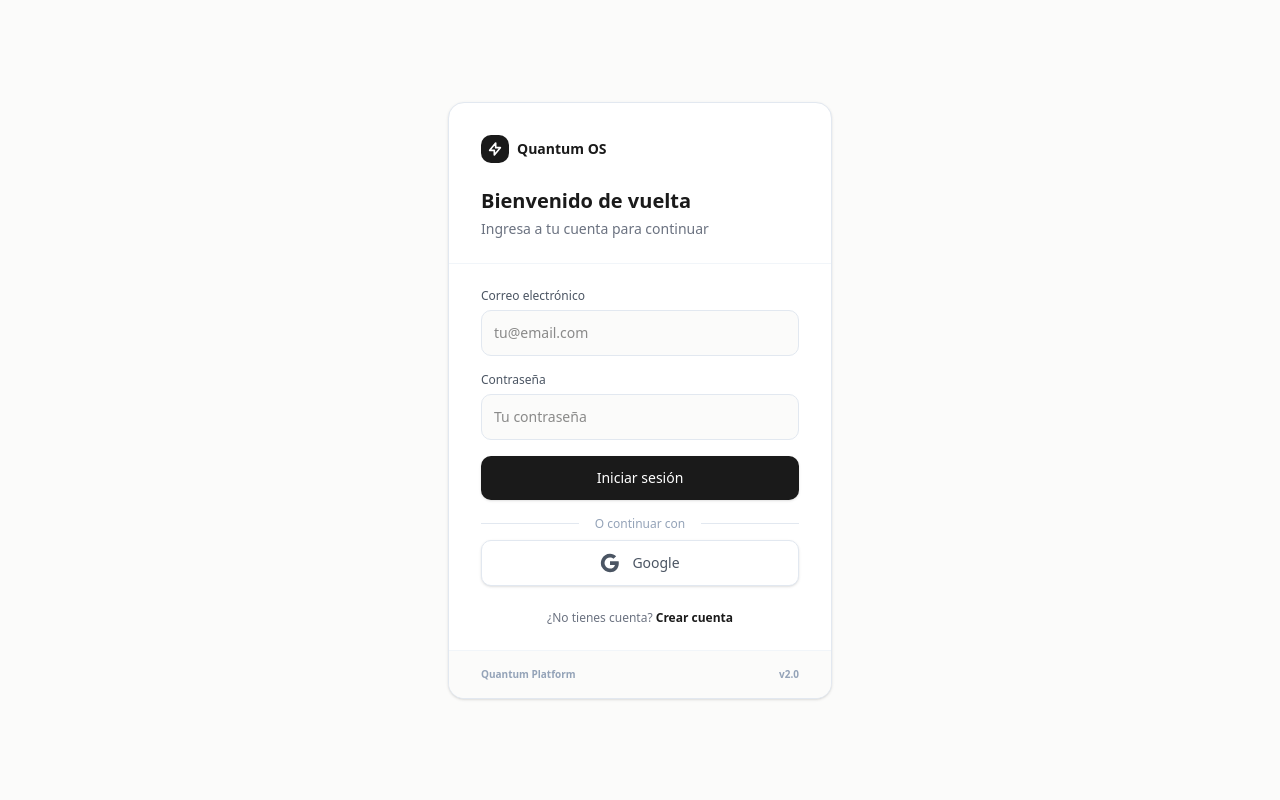
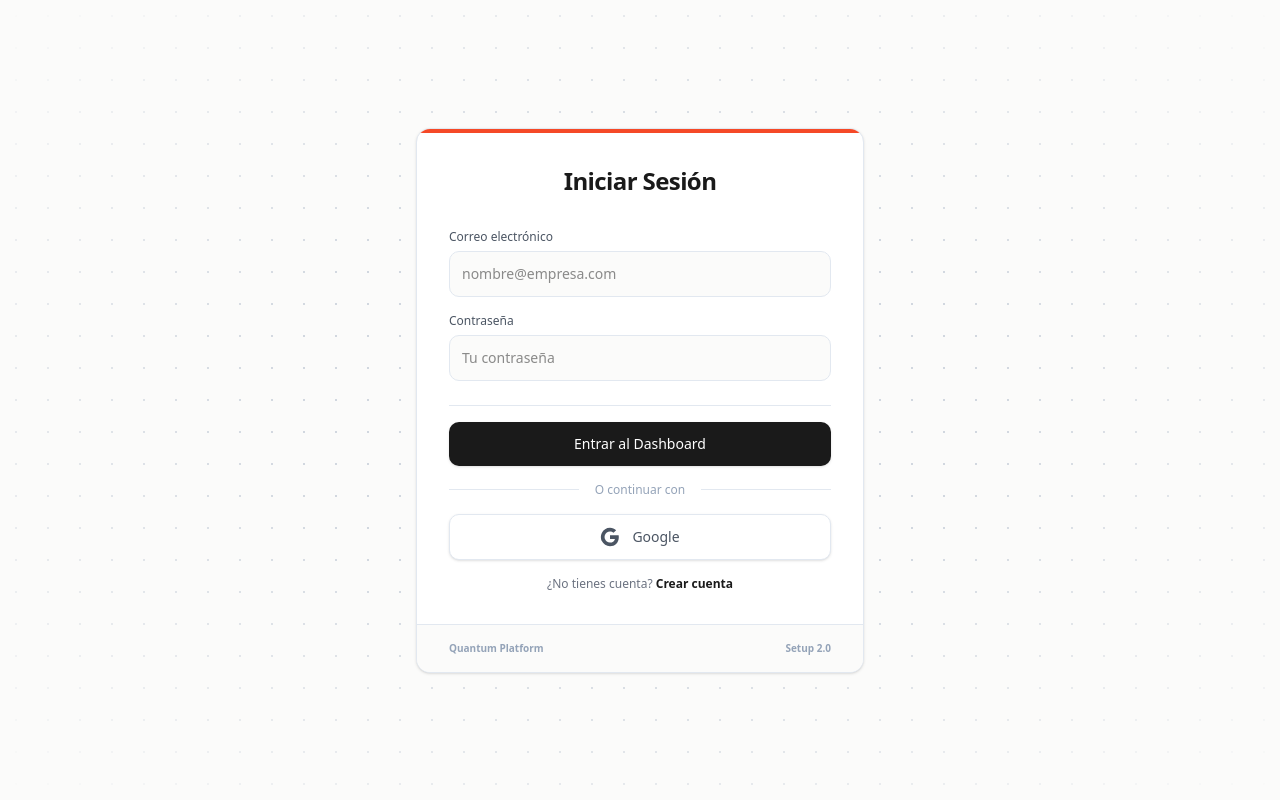
Before and after one commit to juanpabloortiz01/Quantum-OS, a Next.js app: page /login in a window 1280 px wide. Built offline with nearby package versions, Linux system fonts and the light colour scheme; no server answers.

Commit message:
feat: redirect step 7 to /login if session exists, redesign login page to match onboarding card

```diff
--- a/src/app/login/page.tsx
+++ b/src/app/login/page.tsx
@@ -1,7 +1,7 @@
 "use client"
 
-import { signIn } from "next-auth/react"
-import { useState } from "react"
+import { signIn, useSession } from "next-auth/react"
+import { useState, useEffect } from "react"
 import { useRouter } from "next/navigation"
 import Link from "next/link"
 import { motion } from "motion/react"
@@ -9,11 +9,19 @@ import { Loader2 } from "lucide-react"
 
 export default function LoginPage() {
   const router = useRouter()
+  const { status } = useSession()
   const [email, setEmail] = useState("")
   const [password, setPassword] = useState("")
   const [isLoading, setIsLoading] = useState(false)
   const [isGoogleLoading, setIsGoogleLoading] = useState(false)
   const [error, setError] = useState("")
+
+  // Si ya está autenticado, redirigir al dashboard
+  useEffect(() => {
+    if (status === "authenticated") {
+      router.push("/dashboard")
+    }
+  }, [status, router])
 
   const handleEmailLogin = async (e: React.FormEvent) => {
     e.preventDefault()
@@ -43,38 +51,62 @@ export default function LoginPage() {
     await signIn("google", { callbackUrl: "/dashboard" })
   }
 
+  if (status === "loading" || status === "authenticated") {
     return (
-    <div className="min-h-screen bg-[#FBFBFA] flex items-center justify-center p-4">
+      <div className="min-h-screen bg-[#FBFBFA] flex items-center justify-center">
+        <span className="text-[#1A1A1A] text-sm font-semibold animate-pulse">Cargando...</span>
+      </div>
+    )
+  }
+
+  return (
+    <div className="min-h-screen bg-[#FBFBFA] text-[#1A1A1A] flex items-center justify-center p-4 selection:bg-slate-200 selection:text-black font-sans relative">
+
+      {/* DOT GRID igual que el onboarding */}
+      <div
+        className="absolute inset-0 z-0 opacity-40 pointer-events-none"
+        style={{
+          backgroundImage: "radial-gradient(#94A3B8 1px, transparent 1px)",
+          backgroundSize: "32px 32px",
+          maskImage: "radial-gradient(ellipse 70% 70% at 50% 50%, black 40%, transparent 100%)",
+          WebkitMaskImage: "radial-gradient(ellipse 70% 70% at 50% 50%, black 40%, transparent 100%)",
+        }}
+      />
+
+      <div className="relative z-10 w-full max-w-md">
+        {/* TARJETA — mismo estilo que el onboarding */}
         <motion.div
           initial={{ opacity: 0, y: 16 }}
           animate={{ opacity: 1, y: 0 }}
           transition={{ duration: 0.5, ease: [0.25, 0.1, 0.25, 1] }}
-        className="w-full max-w-sm bg-white border border-[#E2E8F0] rounded-2xl shadow-sm overflow-hidden"
+          className="border border-[#E2E8F0] bg-white rounded-xl shadow-sm relative overflow-hidden"
         >
-        {/* Header */}
-        <div className="px-8 pt-8 pb-6 border-b border-[#F1F5F9]">
-          <div className="flex items-center gap-2 mb-6">
-            <div className="w-7 h-7 bg-[#1A1A1A] rounded-lg flex items-center justify-center">
-              <svg viewBox="0 0 24 24" fill="none" className="w-4 h-4 text-white" stroke="currentColor" strokeWidth={2.5}>
-                <path strokeLinecap="round" strokeLinejoin="round" d="M13 10V3L4 14h7v7l9-11h-7z" />
-              </svg>
-            </div>
-            <span className="text-sm font-semibold text-[#1A1A1A]">Quantum OS</span>
-          </div>
-          <h1 className="text-xl font-semibold text-[#1A1A1A]">Bienvenido de vuelta</h1>
-          <p className="text-sm text-[#6B7280] mt-1">Ingresa a tu cuenta para continuar</p>
+          {/* Franja naranja superior igual a la barra de progreso del onboarding */}
+          <div className="h-1 bg-[#F54927]" />
+
+          {/* Contenido */}
+          <div className="p-8">
+            {/* Título igual al header del onboarding */}
+            <div className="mb-8 text-center flex flex-col gap-1">
+              <motion.h1
+                initial={{ opacity: 0, scale: 0.98 }}
+                animate={{ opacity: 1, scale: 1 }}
+                transition={{ duration: 0.5, ease: [0.25, 0.1, 0.25, 1] }}
+                className="text-2xl font-bold tracking-tight text-[#1A1A1A]"
+              >
+                Iniciar Sesión
+              </motion.h1>
             </div>
 
-        {/* Form */}
-        <div className="px-8 py-6 space-y-4">
-          <form onSubmit={handleEmailLogin} className="space-y-4">
+            {/* Formulario */}
+            <form onSubmit={handleEmailLogin} className="flex flex-col gap-4">
               <div>
                 <label className="block text-xs font-medium text-[#4B5563] mb-1.5">
                   Correo electrónico
                 </label>
                 <input
                   type="email"
-                placeholder="tu@email.com"
+                  placeholder="nombre@empresa.com"
                   value={email}
                   onChange={(e) => setEmail(e.target.value)}
                   disabled={isLoading || isGoogleLoading}
@@ -102,11 +134,12 @@ export default function LoginPage() {
                 </p>
               )}
 
+              <div className="flex gap-3 pt-4 border-t border-[#E2E8F0] mt-2">
                 <motion.button
-              whileTap={{ scale: 0.97 }}
+                  whileTap={{ scale: 0.96 }}
                   type="submit"
                   disabled={isLoading || isGoogleLoading}
-              className="w-full bg-[#1A1A1A] text-white font-medium py-3 text-sm rounded-lg hover:bg-[#333] transition-colors disabled:opacity-50 shadow-sm flex items-center justify-center gap-2"
+                  className="flex-1 bg-[#1A1A1A] text-white font-medium py-3 text-sm rounded-lg hover:bg-[#333] transition-colors disabled:opacity-50 shadow-sm flex items-center justify-center gap-2"
                 >
                   {isLoading ? (
                     <>
@@ -114,13 +147,14 @@ export default function LoginPage() {
                       Ingresando...
                     </>
                   ) : (
-                "Iniciar sesión"
+                    "Entrar al Dashboard"
                   )}
                 </motion.button>
+              </div>
             </form>
 
             {/* Divider */}
-          <div className="relative my-2">
+            <div className="relative my-4">
               <div className="absolute inset-0 flex items-center">
                 <span className="w-full border-t border-[#E2E8F0]" />
               </div>
@@ -152,7 +186,7 @@ export default function LoginPage() {
               </span>
             </button>
 
-          <p className="text-center text-xs text-[#6B7280] pt-2">
+            <p className="text-center text-xs text-[#6B7280] mt-4">
               ¿No tienes cuenta?{" "}
               <Link href="/onboarding" className="text-[#1A1A1A] font-semibold hover:underline">
                 Crear cuenta
@@ -160,12 +194,14 @@ export default function LoginPage() {
             </p>
           </div>
 
-        {/* Footer */}
-        <div className="px-8 py-4 border-t border-[#F1F5F9] bg-[#FBFBFA] flex items-center justify-between">
+          {/* Footer igual al del onboarding */}
+          <div className="h-[1px] bg-[#E2E8F0]" />
+          <div className="px-8 py-4 flex items-center justify-between bg-[#FBFBFA]">
             <span className="text-[10px] font-semibold text-[#94A3B8]">Quantum Platform</span>
-          <span className="text-[10px] font-semibold text-[#94A3B8]">v2.0</span>
+            <span className="text-[10px] font-semibold text-[#94A3B8]">Setup 2.0</span>
           </div>
         </motion.div>
       </div>
+    </div>
   )
 }
--- a/src/app/onboarding/page.tsx
+++ b/src/app/onboarding/page.tsx
@@ -549,11 +549,23 @@ function OnboardingContent() {
         .then((data) => {
           if (data.completed) {
             router.push("/dashboard")
+          } else if (step === 7) {
+            // Ya tiene sesión pero no ha terminado el onboarding.
+            // Redirigir a /login para que inicie sesión de nuevo limpiamente.
+            router.push("/login")
           }
         })
         .catch(() => {})
     }
-  }, [status, router])
+  }, [status, router, step])
+
+  // Si el navegador ya tiene sesión activa y el usuario llega al paso 7,
+  // redirigir a /login en lugar de mostrar la tarjeta de registro.
+  useEffect(() => {
+    if (status === "authenticated" && step === 7) {
+      router.push("/login")
+    }
+  }, [status, step, router])
 
 
   const toggleNeed = (id: string) => {
@@ -691,8 +703,8 @@ function OnboardingContent() {
 
       <div className={`relative z-10 w-full transition-all duration-500 ${step === 1 || step === 2 || step === 3 ? "max-w-2xl" : "max-w-md"}`}>
 
-        {/* HEADER MINI */}
-        {step >= 1 && (
+        {/* HEADER MINI — ocultar en paso 7 */}
+        {step >= 1 && step !== 7 && (
           <div className="mb-6 flex items-center justify-end">
             <div className="flex items-center gap-2 text-xs font-medium text-[#4B5563]">
               Paso {step}/7
@@ -718,7 +730,7 @@ function OnboardingContent() {
           <div className="p-8">
             {/* Título */}
             <div className="mb-8 text-center flex flex-col gap-1 overflow-hidden">
-              {step !== 6 && (
+              {step !== 6 && step !== 7 && (
                 <motion.span
                   initial={{ opacity: 0, y: -5 }}
                   animate={{ opacity: 1, y: 0 }}
@@ -742,7 +754,7 @@ function OnboardingContent() {
                   {step === 4 && "Sube tu menú"}
                   {step === 5 && "Conexión del Agente IA"}
                   {step === 6 && "Conecta tu WhatsApp"}
-                  {step === 7 && "Crear una cuenta"}
+                  {step === 7 && ""}
                 </motion.h1>
               </AnimatePresence>
               <AnimatePresence mode="wait">
```
Lines whose indentation alone changed are shown as unchanged.
